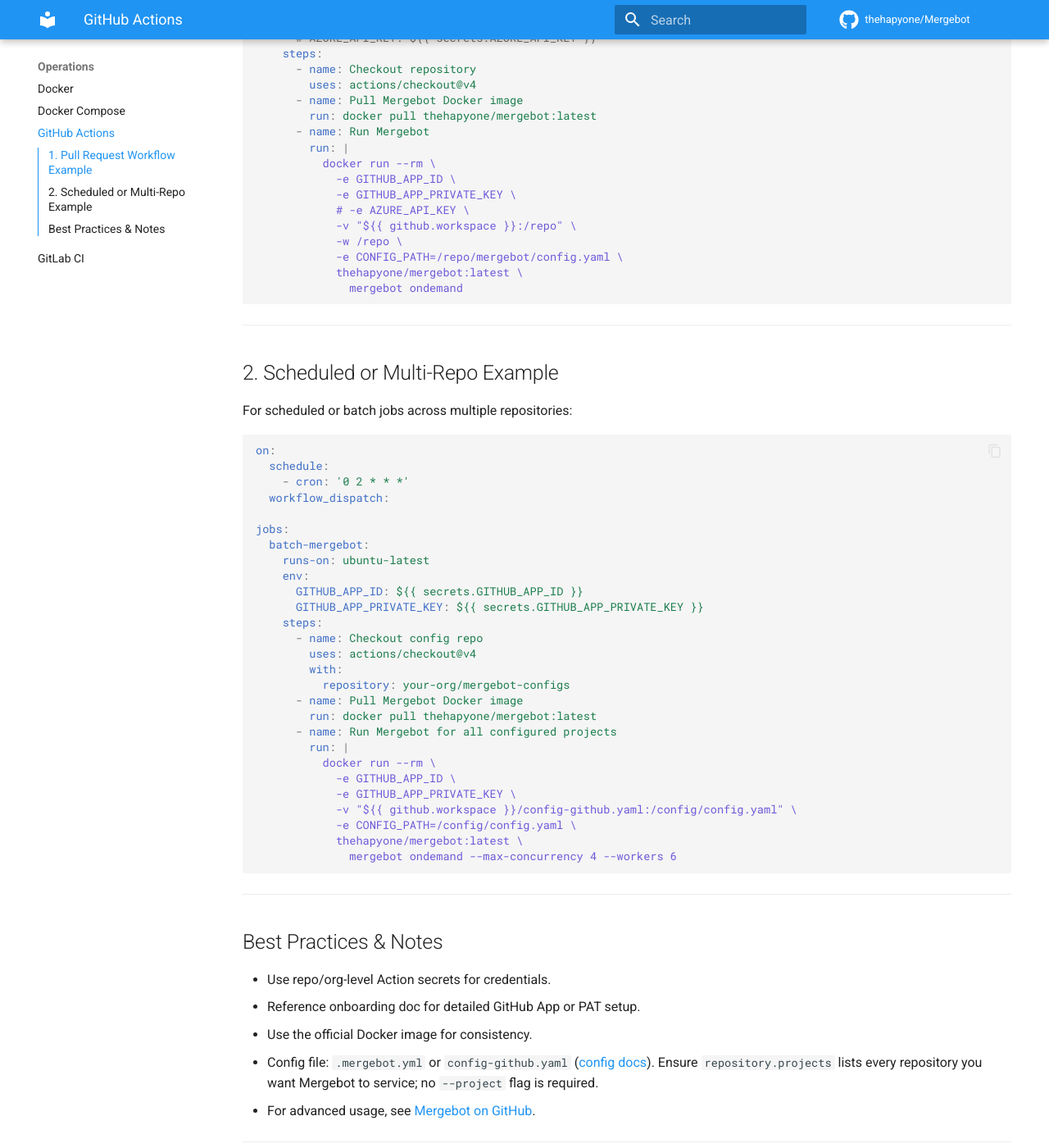
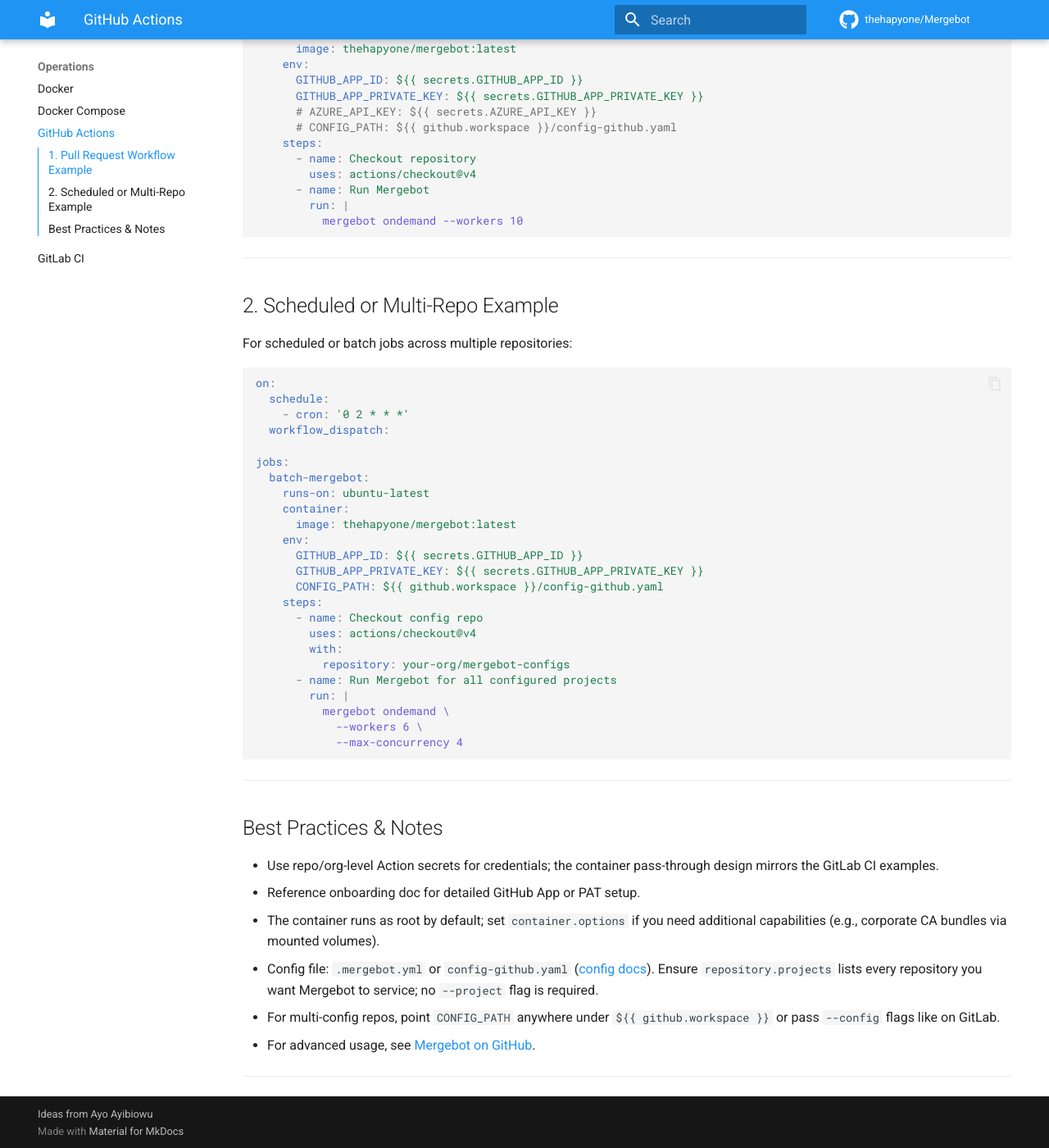
Before and after one commit to thehapyone/Mergebot, an MkDocs documentation site: the page built from docs/operations/github_actions.md, in a window 1280 px wide and 1400 px high, scrolled down 674 px. Shown: the whole window at 82% size. Built offline with MkDocs 1.6.1 and Material for MkDocs 9.7.7, drawn with Linux system fonts in a browser that asks for light colours; comment, search, counter and statistics services are not loaded; some of the changed text lies outside the part shown.

Commit message:
docs: streamline GitHub Actions guide with container jobs
- document using the Mergebot image as a job container in GitHub Actions
- replace manual docker run steps with direct CLI usage and add config tips

````diff
--- a/docs/operations/github_actions.md
+++ b/docs/operations/github_actions.md
@@ -3,7 +3,7 @@
 > **Prerequisite:**
 > See [Onboarding Guide](../usage/onboarding.md) for GitHub App and secrets setup.
 
-Quickly integrate Mergebot PR/code review automation into your repository with a simple GitHub Actions workflow:
+Quickly integrate Mergebot PR/code review automation into your repository with a simple GitHub Actions workflow. The Mergebot container image can be attached directly to a job (mirroring the GitLab examples) so you don’t have to manage `docker run` plumbing yourself.
 
 ---
 
@@ -22,26 +22,19 @@
 jobs:
   mergebot:
     runs-on: ubuntu-latest
+    container:
+      image: thehapyone/mergebot:latest
     env:
       GITHUB_APP_ID: ${{ secrets.GITHUB_APP_ID }}
       GITHUB_APP_PRIVATE_KEY: ${{ secrets.GITHUB_APP_PRIVATE_KEY }}
       # AZURE_API_KEY: ${{ secrets.AZURE_API_KEY }}
+      # CONFIG_PATH: ${{ github.workspace }}/config-github.yaml
     steps:
       - name: Checkout repository
         uses: actions/checkout@v4
-      - name: Pull Mergebot Docker image
-        run: docker pull thehapyone/mergebot:latest
       - name: Run Mergebot
         run: |
-          docker run --rm \
-            -e GITHUB_APP_ID \
-            -e GITHUB_APP_PRIVATE_KEY \
-            # -e AZURE_API_KEY \
-            -v "${{ github.workspace }}:/repo" \
-            -w /repo \
-            -e CONFIG_PATH=/repo/mergebot/config.yaml \
-            thehapyone/mergebot:latest \
-              mergebot ondemand
+          mergebot ondemand --workers 10
 ```
 
 ---
@@ -59,35 +52,33 @@
 jobs:
   batch-mergebot:
     runs-on: ubuntu-latest
+    container:
+      image: thehapyone/mergebot:latest
     env:
       GITHUB_APP_ID: ${{ secrets.GITHUB_APP_ID }}
       GITHUB_APP_PRIVATE_KEY: ${{ secrets.GITHUB_APP_PRIVATE_KEY }}
+      CONFIG_PATH: ${{ github.workspace }}/config-github.yaml
     steps:
       - name: Checkout config repo
         uses: actions/checkout@v4
         with:
           repository: your-org/mergebot-configs
-      - name: Pull Mergebot Docker image
-        run: docker pull thehapyone/mergebot:latest
       - name: Run Mergebot for all configured projects
         run: |
-          docker run --rm \
-            -e GITHUB_APP_ID \
-            -e GITHUB_APP_PRIVATE_KEY \
-            -v "${{ github.workspace }}/config-github.yaml:/config/config.yaml" \
-            -e CONFIG_PATH=/config/config.yaml \
-            thehapyone/mergebot:latest \
-              mergebot ondemand --max-concurrency 4 --workers 6
+          mergebot ondemand \
+            --workers 6 \
+            --max-concurrency 4
 ```
 
 ---
 
 ## Best Practices & Notes
 
-- Use repo/org-level Action secrets for credentials.
+- Use repo/org-level Action secrets for credentials; the container pass-through design mirrors the GitLab CI examples.
 - Reference onboarding doc for detailed GitHub App or PAT setup.
-- Use the official Docker image for consistency.
+- The container runs as root by default; set `container.options` if you need additional capabilities (e.g., corporate CA bundles via mounted volumes).
 - Config file: `.mergebot.yml` or `config-github.yaml` ([config docs](../configuration/config_overview.md)). Ensure `repository.projects` lists every repository you want Mergebot to service; no `--project` flag is required.
+- For multi-config repos, point `CONFIG_PATH` anywhere under `${{ github.workspace }}` or pass `--config` flags like on GitLab.
 - For advanced usage, see [Mergebot on GitHub](https://github.com/thehapyone/Mergebot).
 
 ---
````
